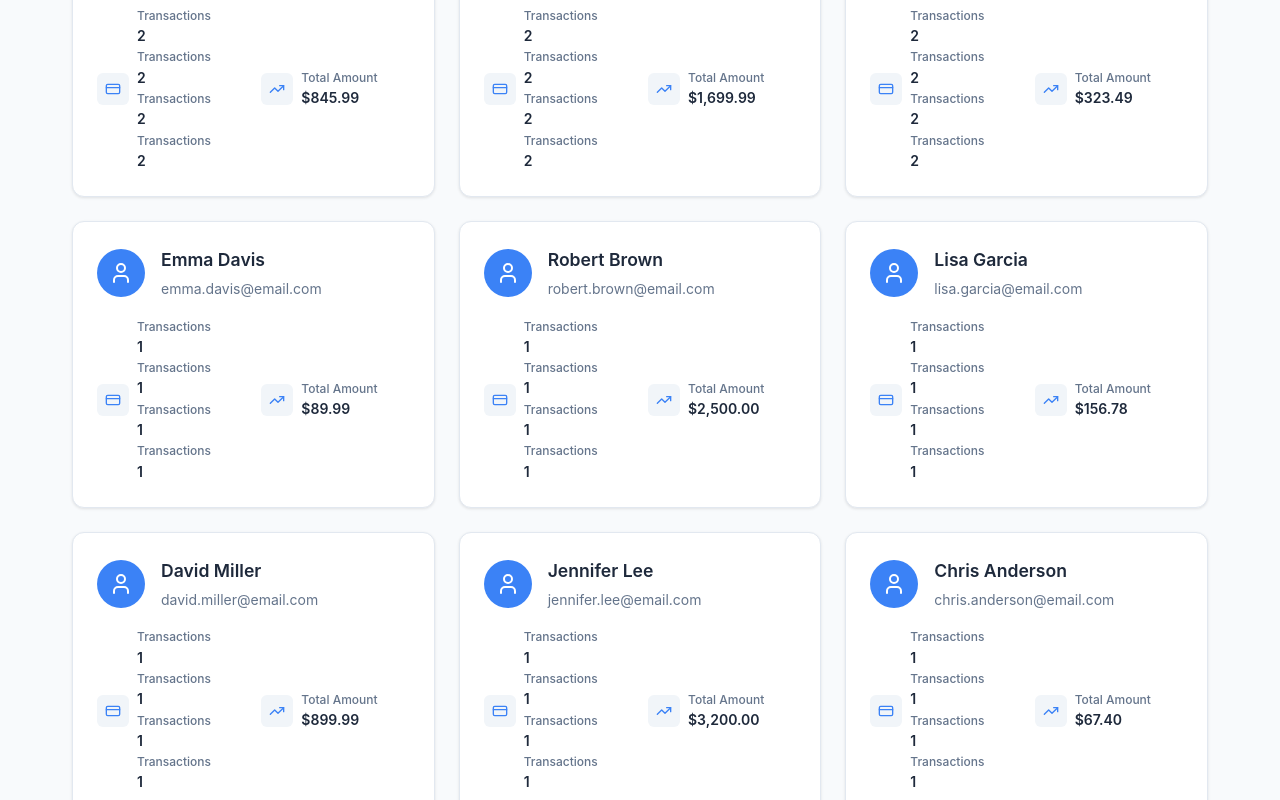
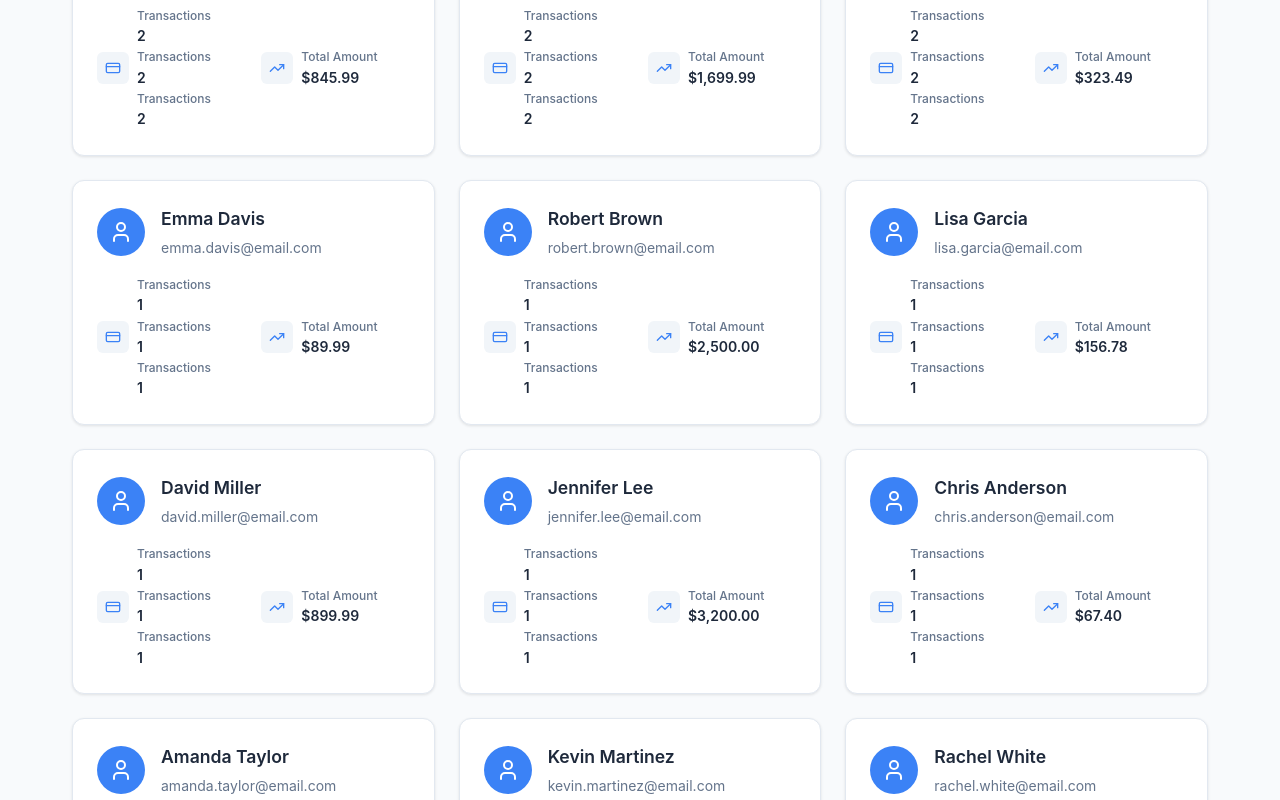
Before and after one commit to mio92/pagos-en-linea, a React (Create React App) app: page / in a window 1280 px wide. Shown: the part 1080-1880 px from the top of the page. Built offline with nearby package versions, Linux system fonts and the light colour scheme.

Commit message:
Soluciona desenmascarado de datos para recibo5

```diff
--- a/src/components/Dashboard.tsx
+++ b/src/components/Dashboard.tsx
@@ -136,8 +136,6 @@ const Dashboard: React.FC = () => {
         <p>No users found matching your search criteria.</p>
           <p>No users found matching your search criteria.</p>
         <p>No users found matching your search criteria.</p>
-        <p>No users found matching your search criteria.</p>
-          <p>No users found matching your search criteria.</p>
         </div>
       )}
     </div>
--- a/src/components/UserCard.tsx
+++ b/src/components/UserCard.tsx
@@ -36,8 +36,6 @@ const UserCard: React.FC<UserCardProps> = ({ user, onClick }) => {
             <span className="stat-value">{user.transactionCount}</span>
             <span className="stat-label">Transactions</span>
             <span className="stat-value">{user.transactionCount}</span>
-            <span className="stat-label">Transactions</span>
-            <span className="stat-value">{user.transactionCount}</span>
           </div>
         </div>
 
```
